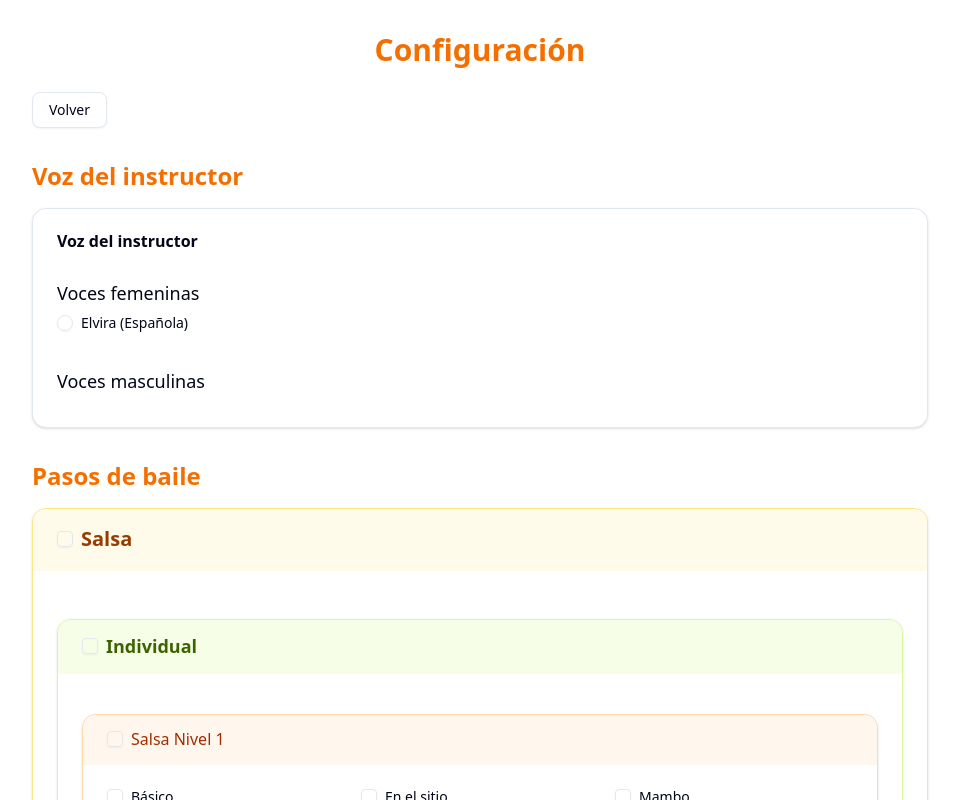
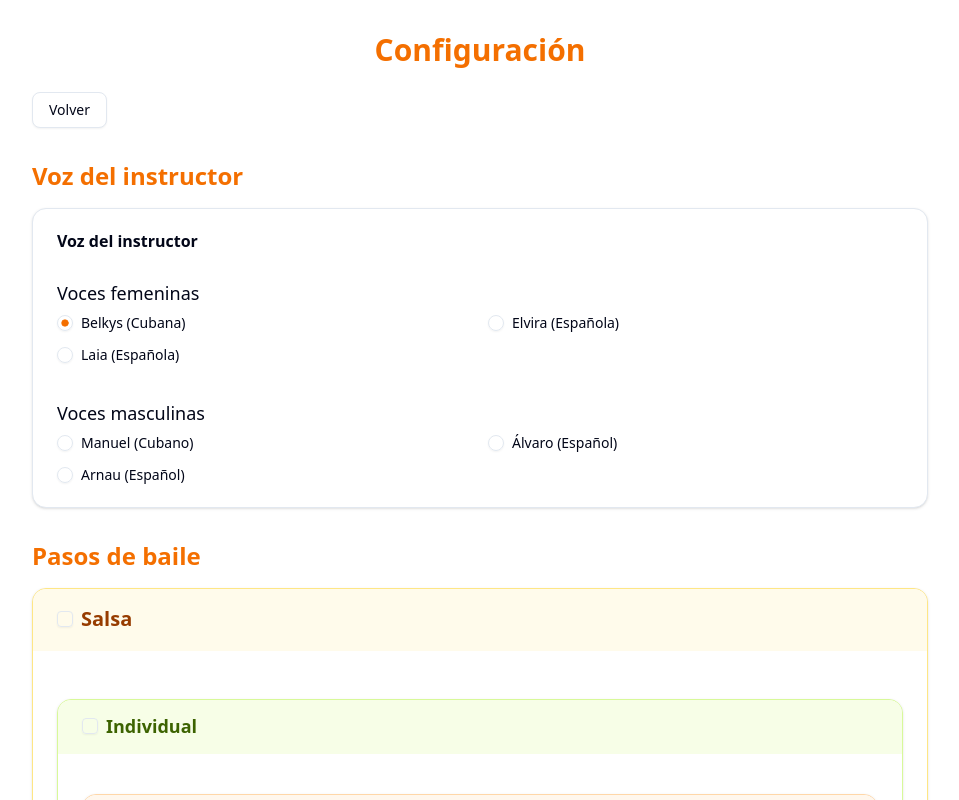
Before and after one commit to arnaugomez/salsa-ai, a Next.js app: page /configuration in a window 1280 px wide. Shown: the top 800 px of the page, without its empty margins (160-1119 px from the left). Built offline with nearby package versions, Linux system fonts and the light colour scheme.

Commit message:
feat: voices

```diff
--- a/src/domains/configuration/data/repositories/data/voices.ts
+++ b/src/domains/configuration/data/repositories/data/voices.ts
@@ -12,40 +12,40 @@ export interface Voice {
  * Available voices for the instructor
  */
 export const availableVoices: Voice[] = [
-  // {
-  //   id: "es-CU-BelkysNeural",
-  //   name: "Belkys (Cubana)",
-  //   gender: "female",
-  //   locale: "es-CU",
-  // },
-  // {
-  //   id: "es-CU-ManuelNeural",
-  //   name: "Manuel (Cubano)",
-  //   gender: "male",
-  //   locale: "es-CU",
-  // },
+  {
+    id: "es-CU-BelkysNeural",
+    name: "Belkys (Cubana)",
+    gender: "female",
+    locale: "es-CU",
+  },
+  {
+    id: "es-CU-ManuelNeural",
+    name: "Manuel (Cubano)",
+    gender: "male",
+    locale: "es-CU",
+  },
   {
     id: "es-ES-ElviraNeural",
     name: "Elvira (Española)",
     gender: "female",
     locale: "es-ES",
   },
-  // {
-  //   id: "es-ES-AlvaroNeural",
-  //   name: "Álvaro (Español)",
-  //   gender: "male",
-  //   locale: "es-ES",
-  // },
-  // {
-  //   id: "es-ES-ArnauNeural",
-  //   name: "Arnau (Español)",
-  //   gender: "male",
-  //   locale: "es-ES",
-  // },
-  // {
-  //   id: "es-ES-LaiaNeural",
-  //   name: "Laia (Española)",
-  //   gender: "female",
-  //   locale: "es-ES",
-  // },
+  {
+    id: "es-ES-AlvaroNeural",
+    name: "Álvaro (Español)",
+    gender: "male",
+    locale: "es-ES",
+  },
+  {
+    id: "es-ES-ArnauNeural",
+    name: "Arnau (Español)",
+    gender: "male",
+    locale: "es-ES",
+  },
+  {
+    id: "es-ES-LaiaNeural",
+    name: "Laia (Española)",
+    gender: "female",
+    locale: "es-ES",
+  },
 ];
--- a/src/domains/dance/data/repositories/data/steps.ts
+++ b/src/domains/dance/data/repositories/data/steps.ts
@@ -55,7 +55,7 @@ export const salsaSingleSteps: DanceStep[] = [
   {
     id: "salsa-single-basico",
     name: "Básico",
-    sayings: ["<speak>Básico</speak>"],
+    sayings: ["Básico"],
     dance: "salsa",
     mode: "single",
     course: "salsa-1",
@@ -64,7 +64,7 @@ export const salsaSingleSteps: DanceStep[] = [
   {
     id: "salsa-single-en-el-sitio",
     name: "En el sitio",
-    sayings: ["<speak>En el sitio</speak>"],
+    sayings: ["En el sitio"],
     dance: "salsa",
     mode: "single",
     course: "salsa-1",
@@ -73,7 +73,7 @@ export const salsaSingleSteps: DanceStep[] = [
   {
     id: "salsa-single-mambo",
     name: "Mambo",
-    sayings: ["<speak>Mambo</speak>"],
+    sayings: ["Mambo"],
     dance: "salsa",
     mode: "single",
     course: "salsa-1",
@@ -82,7 +82,7 @@ export const salsaSingleSteps: DanceStep[] = [
   {
     id: "salsa-single-circula",
     name: "Circula",
-    sayings: ["<speak>Circula</speak>"],
+    sayings: ["Circula"],
     dance: "salsa",
     mode: "single",
     course: "salsa-1",
@@ -91,7 +91,7 @@ export const salsaSingleSteps: DanceStep[] = [
   {
     id: "salsa-single-circula-con-gancho",
     name: "Circula y termínalo con gancho",
-    sayings: ["<speak>Circula y termínalo con gancho</speak>"],
+    sayings: ["Circula y termínalo con gancho"],
     dance: "salsa",
     mode: "single",
     course: "salsa-2",
@@ -100,7 +100,7 @@ export const salsaSingleSteps: DanceStep[] = [
   {
     id: "salsa-single-lateral",
     name: "Lateral",
-    sayings: ["<speak>Lateral</speak>"],
+    sayings: ["Lateral"],
     dance: "salsa",
     mode: "single",
     course: "salsa-1",
@@ -109,7 +109,7 @@ export const salsaSingleSteps: DanceStep[] = [
   {
     id: "salsa-single-cruzado-por-atras",
     name: "Cruzado por atrás",
-    sayings: ["<speak>Cruzado por atrás</speak>"],
+    sayings: ["Cruzado por atrás"],
     dance: "salsa",
     mode: "single",
     course: "salsa-1",
@@ -118,7 +118,7 @@ export const salsaSingleSteps: DanceStep[] = [
   {
     id: "salsa-single-cruzado-por-atras-con-gancho",
     name: "Cruzado por atrás y termínalo con gancho",
-    sayings: ["<speak>Cruzado por atrás y termínalo con gancho</speak>"],
+    sayings: ["Cruzado por atrás y termínalo con gancho"],
     dance: "salsa",
     mode: "single",
     course: "salsa-2",
@@ -127,7 +127,7 @@ export const salsaSingleSteps: DanceStep[] = [
   {
     id: "salsa-single-caminando",
     name: "Caminando",
-    sayings: ["<speak>Caminando</speak>"],
+    sayings: ["Caminando"],
     dance: "salsa",
     mode: "single",
     course: "salsa-1",
@@ -136,7 +136,7 @@ export const salsaSingleSteps: DanceStep[] = [
   {
     id: "salsa-single-un-fly",
     name: "Un fly",
-    sayings: ["<speak>Un fly</speak>"],
+    sayings: ["Un fly"],
     dance: "salsa",
     mode: "single",
     course: "salsa-1",
@@ -145,7 +145,7 @@ export const salsaSingleSteps: DanceStep[] = [
   {
     id: "salsa-single-dos-flys",
     name: "Dos flys",
-    sayings: ["<speak>Dos flys</speak>"],
+    sayings: ["Dos flys"],
     dance: "salsa",
     mode: "single",
     course: "salsa-1",
@@ -154,7 +154,7 @@ export const salsaSingleSteps: DanceStep[] = [
   {
     id: "salsa-single-tres-flys",
     name: "Tres flys",
-    sayings: ["<speak>Tres flys</speak>"],
+    sayings: ["Tres flys"],
     dance: "salsa",
     mode: "single",
     course: "salsa-1",
@@ -163,7 +163,7 @@ export const salsaSingleSteps: DanceStep[] = [
   {
     id: "salsa-single-un-grito",
     name: "Un grito",
-    sayings: ["<speak>Un grito</speak>"],
+    sayings: ["Un grito"],
     dance: "salsa",
     mode: "single",
     course: "salsa-1",
@@ -172,7 +172,7 @@ export const salsaSingleSteps: DanceStep[] = [
   {
     id: "salsa-single-vuelta-derecha",
     name: "Vuelta derecha",
-    sayings: ["<speak>Vuelta derecha</speak>"],
+    sayings: ["Vuelta derecha"],
     dance: "salsa",
     mode: "single",
     course: "salsa-1",
@@ -181,7 +181,7 @@ export const salsaSingleSteps: DanceStep[] = [
   {
     id: "salsa-single-vuelta-izquierda",
     name: "Vuelta izquierda",
-    sayings: ["<speak>Vuelta izquierda</speak>"],
+    sayings: ["Vuelta izquierda"],
     dance: "salsa",
     mode: "single",
     course: "salsa-1",
@@ -190,7 +190,7 @@ export const salsaSingleSteps: DanceStep[] = [
   {
     id: "salsa-single-echeverria",
     name: "Echeverría",
-    sayings: ["<speak>Echeverría</speak>"],
+    sayings: ["Echeverría"],
     dance: "salsa",
     mode: "single",
     course: "salsa-1",
@@ -201,7 +201,7 @@ export const salsaSingleSteps: DanceStep[] = [
   {
     id: "salsa-single-reggaeton",
     name: "Reggaeton",
-    sayings: ["<speak>Reggaeton</speak>"],
+    sayings: ["Reggaeton"],
     dance: "salsa",
     mode: "single",
     course: "salsa-2",
@@ -217,7 +217,7 @@ export const salsaCoupleSteps: DanceStep[] = [
   {
     id: "salsa-couple-basico",
     name: "Básico",
-    sayings: ["<speak>Básico</speak>"],
+    sayings: ["Básico"],
     dance: "salsa",
     mode: "couple",
     course: "salsa-1",
@@ -226,7 +226,7 @@ export const salsaCoupleSteps: DanceStep[] = [
   {
     id: "salsa-couple-en-el-sitio",
     name: "En el sitio",
-    sayings: ["<speak>En el sitio</speak>"],
+    sayings: ["En el sitio"],
     dance: "salsa",
     mode: "couple",
     course: "salsa-1",
@@ -235,7 +235,7 @@ export const salsaCoupleSteps: DanceStep[] = [
   {
     id: "salsa-couple-caminamos-hacia-arriba",
     name: "Caminamos hacia arriba",
-    sayings: ["<speak>Caminamos hacia arriba</speak>"],
+    sayings: ["Caminamos hacia arriba"],
     dance: "salsa",
     mode: "couple",
     course: "salsa-1",
@@ -244,7 +244,7 @@ export const salsaCoupleSteps: DanceStep[] = [
   {
     id: "salsa-couple-lateral",
     name: "Lateral",
-    sayings: ["<speak>Lateral</speak>"],
+    sayings: ["Lateral"],
     dance: "salsa",
     mode: "couple",
     course: "salsa-1",
@@ -253,7 +253,7 @@ export const salsaCoupleSteps: DanceStep[] = [
   {
     id: "salsa-couple-abajo-con-salsa",
     name: "Abajo con salsa",
-    sayings: ["<speak>Abajo con salsa</speak>"],
+    sayings: ["Abajo con salsa"],
     dance: "salsa",
     mode: "couple",
     course: "salsa-1",
@@ -262,7 +262,7 @@ export const salsaCoupleSteps: DanceStep[] = [
   {
     id: "salsa-couple-aspirina",
     name: "Aspirina",
-    sayings: ["<speak>Aspirina</speak>"],
+    sayings: ["Aspirina"],
     dance: "salsa",
     mode: "couple",
     course: "salsa-1",
@@ -271,7 +271,7 @@ export const salsaCoupleSteps: DanceStep[] = [
   {
     id: "salsa-couple-dile-que-no",
     name: "Dile que no",
-    sayings: ["<speak>Dile que no</speak>"],
+    sayings: ["Dile que no"],
     dance: "salsa",
     mode: "couple",
     course: "salsa-1",
@@ -280,7 +280,7 @@ export const salsaCoupleSteps: DanceStep[] = [
   {
     id: "salsa-couple-dile-que-no-caminado",
     name: "Dile que no caminado",
-    sayings: ["<speak>Dile que no caminado</speak>"],
+    sayings: ["Dile que no caminado"],
     dance: "salsa",
     mode: "couple",
     course: "salsa-1",
@@ -289,7 +289,7 @@ export const salsaCoupleSteps: DanceStep[] = [
   {
     id: "salsa-couple-un-fly",
     name: "Un fly",
-    sayings: ["<speak>Un fly</speak>"],
+    sayings: ["Un fly"],
     dance: "salsa",
     mode: "couple",
     course: "salsa-1",
@@ -298,7 +298,7 @@ export const salsaCoupleSteps: DanceStep[] = [
   {
     id: "salsa-couple-enchufla",
     name: "Enchufla",
-    sayings: ["<speak>Enchufla</speak>"],
+    sayings: ["Enchufla"],
     dance: "salsa",
     mode: "couple",
     course: "salsa-1",
@@ -307,7 +307,7 @@ export const salsaCoupleSteps: DanceStep[] = [
   {
     id: "salsa-couple-enchufla-doble",
     name: "Enchufla doble",
-    sayings: ["<speak>Enchufla doble</speak>"],
+    sayings: ["Enchufla doble"],
     dance: "salsa",
     mode: "couple",
     course: "salsa-1",
@@ -316,7 +316,7 @@ export const salsaCoupleSteps: DanceStep[] = [
   {
     id: "salsa-couple-cero",
     name: "Cero",
-    sayings: ["<speak>Cero</speak>"],
+    sayings: ["Cero"],
     dance: "salsa",
     mode: "couple",
     course: "salsa-1",
@@ -325,7 +325,7 @@ export const salsaCoupleSteps: DanceStep[] = [
   {
     id: "salsa-couple-cubanito",
     name: "Cubanito",
-    sayings: ["<speak>Cubanito</speak>"],
+    sayings: ["Cubanito"],
     dance: "salsa",
     mode: "couple",
     course: "salsa-1",
@@ -334,7 +334,7 @@ export const salsaCoupleSteps: DanceStep[] = [
   {
     id: "salsa-couple-cubanito-salimos",
     name: "Salimos del cubanito",
-    sayings: ["<speak>Salimos del cubanito</speak>"],
+    sayings: ["Salimos del cubanito"],
     dance: "salsa",
     mode: "couple",
     course: "salsa-1",
@@ -343,7 +343,7 @@ export const salsaCoupleSteps: DanceStep[] = [
   {
     id: "salsa-couple-vacilala",
     name: "Vacílala",
-    sayings: ["<speak>Vacílala</speak>"],
+    sayings: ["Vacílala"],
     dance: "salsa",
     mode: "couple",
     course: "salsa-1",
@@ -352,7 +352,7 @@ export const salsaCoupleSteps: DanceStep[] = [
   {
     id: "salsa-couple-casate-con-ella",
     name: "Cásate con ella",
-    sayings: ["<speak>Cásate con ella</speak>"],
+    sayings: ["Cásate con ella"],
     dance: "salsa",
     mode: "couple",
     course: "salsa-1",
@@ -361,7 +361,7 @@ export const salsaCoupleSteps: DanceStep[] = [
   {
     id: "salsa-couple-setenta",
     name: "Setenta",
-    sayings: ["<speak>Setenta</speak>"],
+    sayings: ["Setenta"],
     dance: "salsa",
     mode: "couple",
     course: "salsa-1",
@@ -372,7 +372,7 @@ export const salsaCoupleSteps: DanceStep[] = [
   {
     id: "salsa-couple-cafe",
     name: "Café",
-    sayings: ["<speak>Café</speak>"],
+    sayings: ["Café"],
     dance: "salsa",
     mode: "couple",
     course: "salsa-2",
@@ -381,7 +381,7 @@ export const salsaCoupleSteps: DanceStep[] = [
   {
     id: "salsa-couple-cubanita",
     name: "Cubanita",
-    sayings: ["<speak>Cubanita</speak>"],
+    sayings: ["Cubanita"],
     dance: "salsa",
     mode: "couple",
     course: "salsa-2",
@@ -390,7 +390,7 @@ export const salsaCoupleSteps: DanceStep[] = [
   {
     id: "salsa-couple-cubanita-salimos",
     name: "Salimos del cubanita",
-    sayings: ["<speak>Salimos del cubanita</speak>"],
+    sayings: ["Salimos del cubanita"],
     dance: "salsa",
     mode: "couple",
     course: "salsa-2",
@@ -399,7 +399,7 @@ export const salsaCoupleSteps: DanceStep[] = [
   {
     id: "salsa-couple-paseo-por-atras",
     name: "Paseo por atrás",
-    sayings: ["<speak>Paseo por atrás</speak>"],
+    sayings: ["Paseo por atrás"],
     dance: "salsa",
     mode: "couple",
     course: "salsa-2",
@@ -408,7 +408,7 @@ export const salsaCoupleSteps: DanceStep[] = [
   {
     id: "salsa-couple-paseo-por-atras-con-rebobina",
     name: "Paseo por atrás con rebobina",
-    sayings: ["<speak>Paseo por atrás con rebobina</speak>"],
+    sayings: ["Paseo por atrás con rebobina"],
     dance: "salsa",
     mode: "couple",
     course: "salsa-2",
@@ -417,7 +417,7 @@ export const salsaCoupleSteps: DanceStep[] = [
   {
     id: "salsa-couple-veinticinco",
     name: "Veinticinco",
-    sayings: ["<speak>Veinticinco</speak>"],
+    sayings: ["Veinticinco"],
     dance: "salsa",
     mode: "couple",
     course: "salsa-2",
--- a/src/domains/dance/domain/usecases/get-next-step.ts
+++ b/src/domains/dance/domain/usecases/get-next-step.ts
@@ -50,7 +50,7 @@ export async function getNextStepUseCase(
   }
 
   // Play the sound for the next step
-  await soundService.playStepSound(nextStep, voiceId);
+  soundService.playStepSound(nextStep, voiceId);
 
   // Update the session with the new step
   return updateCurrentStep(session, nextStep);
--- a/src/domains/dance/domain/usecases/start-dance-session.ts
+++ b/src/domains/dance/domain/usecases/start-dance-session.ts
@@ -18,7 +18,7 @@ export async function startDanceSessionUseCase(
   const newSession = startDanceSession(session, initialStep);
 
   // Play the sound for the initial step
-  await soundService.playStepSound(initialStep, voiceId);
+  soundService.playStepSound(initialStep, voiceId);
 
   return newSession;
 }
```
Also changed, not shown: scripts/generate-audio.ts (+42 -32 lines).
